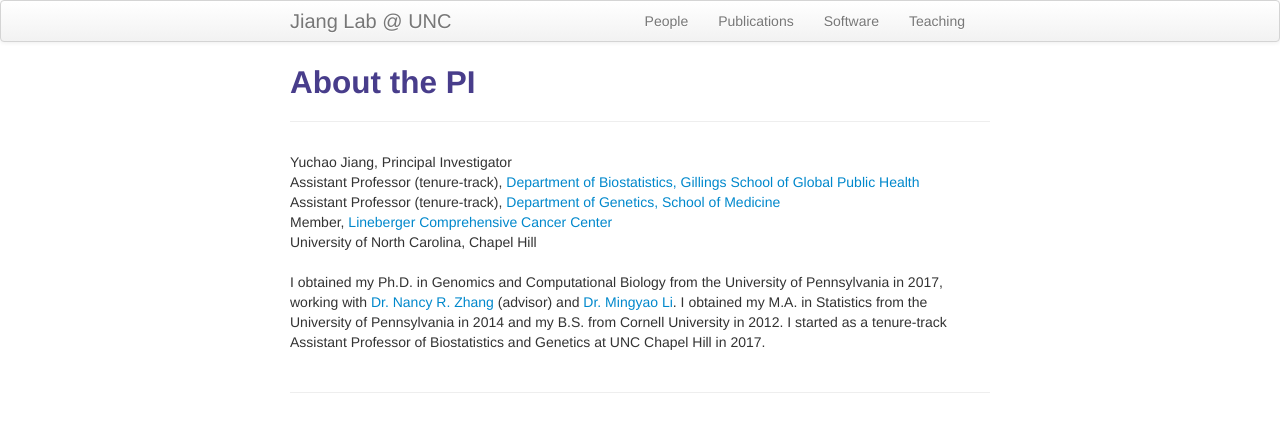
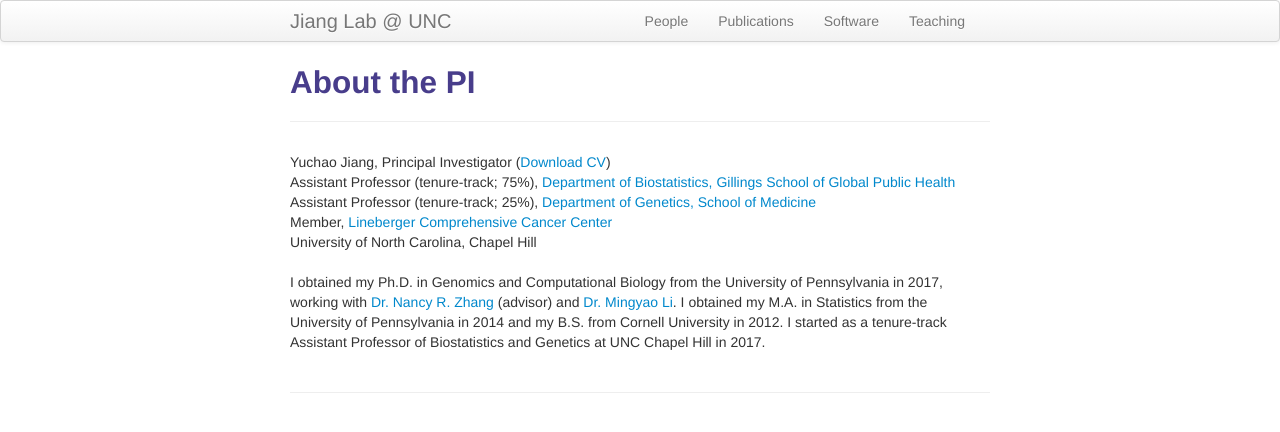
Before and after one commit to yuchaojiang/yuchaojiang.github.io, a Jekyll site: the page built from pages/PI.md, in a window 1280 px wide. Shown: the top 432 px of the page. Built offline with Jekyll 4.4.1, drawn with Linux system fonts in a browser that asks for light colours.

Commit message:
Update PI.md

```diff
--- a/pages/PI.md
+++ b/pages/PI.md
@@ -6,9 +6,9 @@ description: PI Info
 
 <div class="container">
     <div class="row-fluid">
-            Yuchao Jiang, Principal Investigator<br/>
-            Assistant Professor (tenure-track), <a href="http://sph.unc.edu/bios/biostatistics/">Department of Biostatistics, Gillings School of Global Public Health</a><br/>
-            Assistant Professor (tenure-track), <a href="http://www.med.unc.edu/genetics/">Department of Genetics, School of Medicine</a><br/>
+            Yuchao Jiang, Principal Investigator (<a href="https://www.dropbox.com/s/puigrekyu9mdcbm/CV_Yuchao_Jiang.pdf?dl=0" title="Download CV as PDF">Download CV</a>)<br/>
+            Assistant Professor (tenure-track; 75%), <a href="http://sph.unc.edu/bios/biostatistics/">Department of Biostatistics, Gillings School of Global Public Health</a><br/>
+            Assistant Professor (tenure-track; 25%), <a href="http://www.med.unc.edu/genetics/">Department of Genetics, School of Medicine</a><br/>
             Member, <a href="https://unclineberger.org/">Lineberger Comprehensive Cancer Center</a><br/>
             University of North Carolina, Chapel Hill <br/><br/>
     </div>
```
